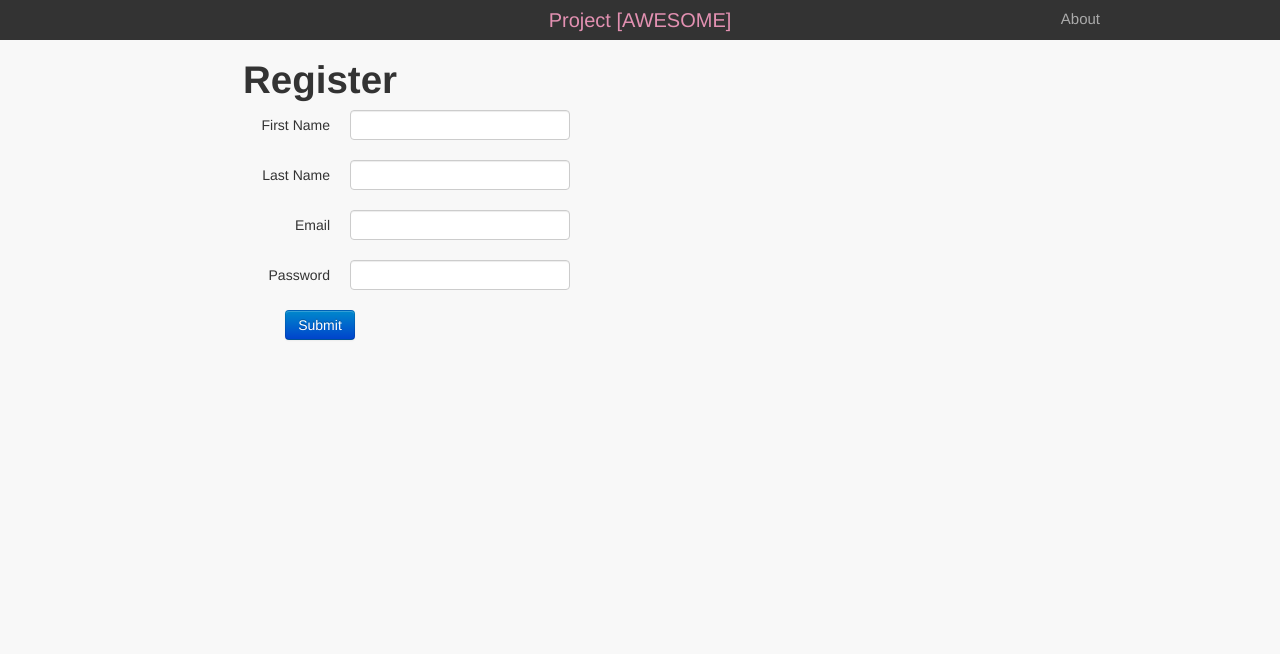
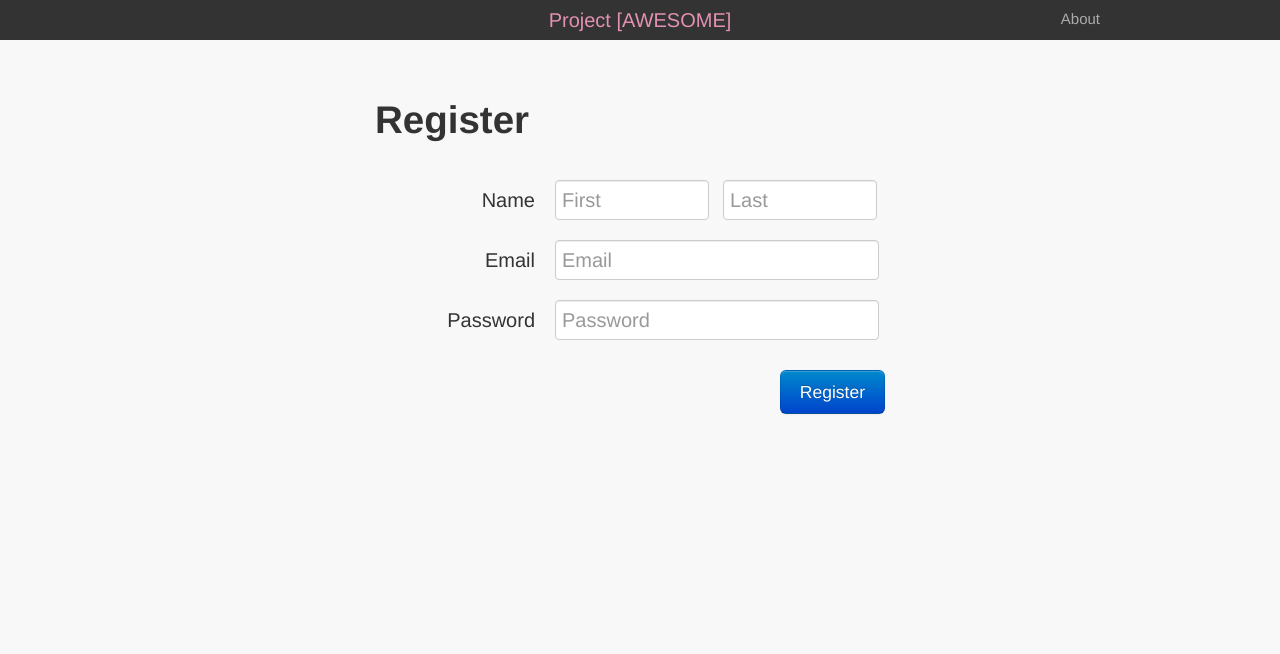
Before and after one commit to nikilster/projectAwesome, a Flask app: page /register in a window 1280 px wide. Shown: the top 654 px of the page. Run offline with Flask 2, Linux system fonts and the light colour scheme; some libraries are stand-ins or nearby versions.

Commit message:
Style changes in login/register

```diff
--- a/awesome/static/css/base.css
+++ b/awesome/static/css/base.css
@@ -226,3 +226,32 @@ li.MasonryBox {
 .center {
   text-align: center;
 }
+label {
+  font-size: 20px !important;
+  line-height: 1.5 !important;
+}
+#RegisterContainer {
+  width: 510px;
+  margin-left: auto;
+  margin-right: auto;
+  padding-top: 30px;
+}
+#RegisterContainer h1 {
+  margin: 20px 0px 40px 0px;
+}
+#RegisterContainer .SubmitButton {
+  float: right;
+  margin-top: 10px;
+}
+.InputLarge {
+  font-size: 20px !important;
+  line-height: 1.5 !important;
+  height: 30px !important;
+  width: 310px !important;
+}
+.InputSmall {
+  font-size: 20px !important;
+  line-height: 1.5 !important;
+  height: 30px !important;
+  width: 140px !important;
+}
--- a/awesome/static/css/base.less
+++ b/awesome/static/css/base.less
@@ -21,6 +21,13 @@ body > #PageContainer { height: auto; min-height: 100%; }
 .container {
 padding-top:50px;
 min-height:500px;
+}
+
+// Should have a set width for this to work
+.BlockCenter(@width: 500px) {
+    width: @width;
+    margin-left: auto;
+    margin-right: auto;
 }
 
 .RoundBorder(@radius: 3px) {
@@ -241,3 +248,35 @@ li.MasonryBox {
 {
     text-align:center;
 }
+
+label {
+    font-size:20px !important;
+    line-height:1.5 !important;
+}
+
+#RegisterContainer {
+    .BlockCenter(510px);
+    padding-top:30px;
+
+    h1 {
+        margin: 20px 0px 40px 0px;
+    }
+    .SubmitButton {
+        float:right;
+        margin-top:10px;
+    }
+}
+
+.InputLarge {
+    font-size:20px !important;
+    line-height:1.5 !important;
+    height:30px !important;
+    width: 310px !important;
+}
+
+.InputSmall {
+    font-size:20px !important;
+    line-height:1.5 !important;
+    height:30px !important;
+    width: 140px !important;
+}
--- a/awesome/templates/register.html
+++ b/awesome/templates/register.html
@@ -16,8 +16,7 @@ Register
 {# ------------------------------------------------------------------------- #}
 {% block content %}
     <div class="row">
-        <div class="center span4">
-
+        <div id="RegisterContainer">
             <h1>Register</h1>
 
             {% with messages = get_flashed_messages(with_categories=true) %}
@@ -34,19 +33,15 @@ Register
                   class="form-horizontal">
                 <div class="control-group">
                     <label class="control-label" for="firstName">
-                        First Name
+                        Name
                     </label>
                     <div class="controls">
-                        <input class="RegisterField"
+                        <input class="RegisterField InputSmall"
+                               placeholder="First"
                                type="text" name="firstName"/>
-                    </div>
-                </div>
-                <div class="control-group">
-                    <label class="control-label" for="lastName">
-                        Last Name
-                    </label>
-                    <div class="controls">
-                        <input class="RegisterField"
+                        <input class="RegisterField InputSmall"
+                               style="margin-left:10px;"
+                               placeholder="Last"
                                type="text" name="lastName"/>
                     </div>
                 </div>
@@ -55,7 +50,9 @@ Register
                         Email
                     </label>
                     <div class="controls">
-                        <input class="RegisterField" type="text" name="email"/>
+                        <input class="RegisterField InputLarge"
+                               placeholder="Email"
+                               type="text" name="email"/>
                     </div>
                 </div>
                 <div class="control-group">
@@ -63,11 +60,17 @@ Register
                         Password
                     </label>
                     <div class="controls">
-                        <input class="RegisterField"
-                               type="text" name="password"/>
+                        <input class="RegisterField InputLarge"
+                               placeholder="Password"
+                               type="password" name="password"/>
                     </div>
                 </div>
-                <button type="submit" class="btn btn-primary">Submit</button>
+                <div class="control-group">
+                    <button type="submit"
+                            class="SubmitButton btn btn-primary btn-large">
+                        Register
+                    </button>
+                </div>
             </form>
         </div>
     </div>
```
Also changed, not shown: awesome/templates/login.html (+11 -4 lines).
